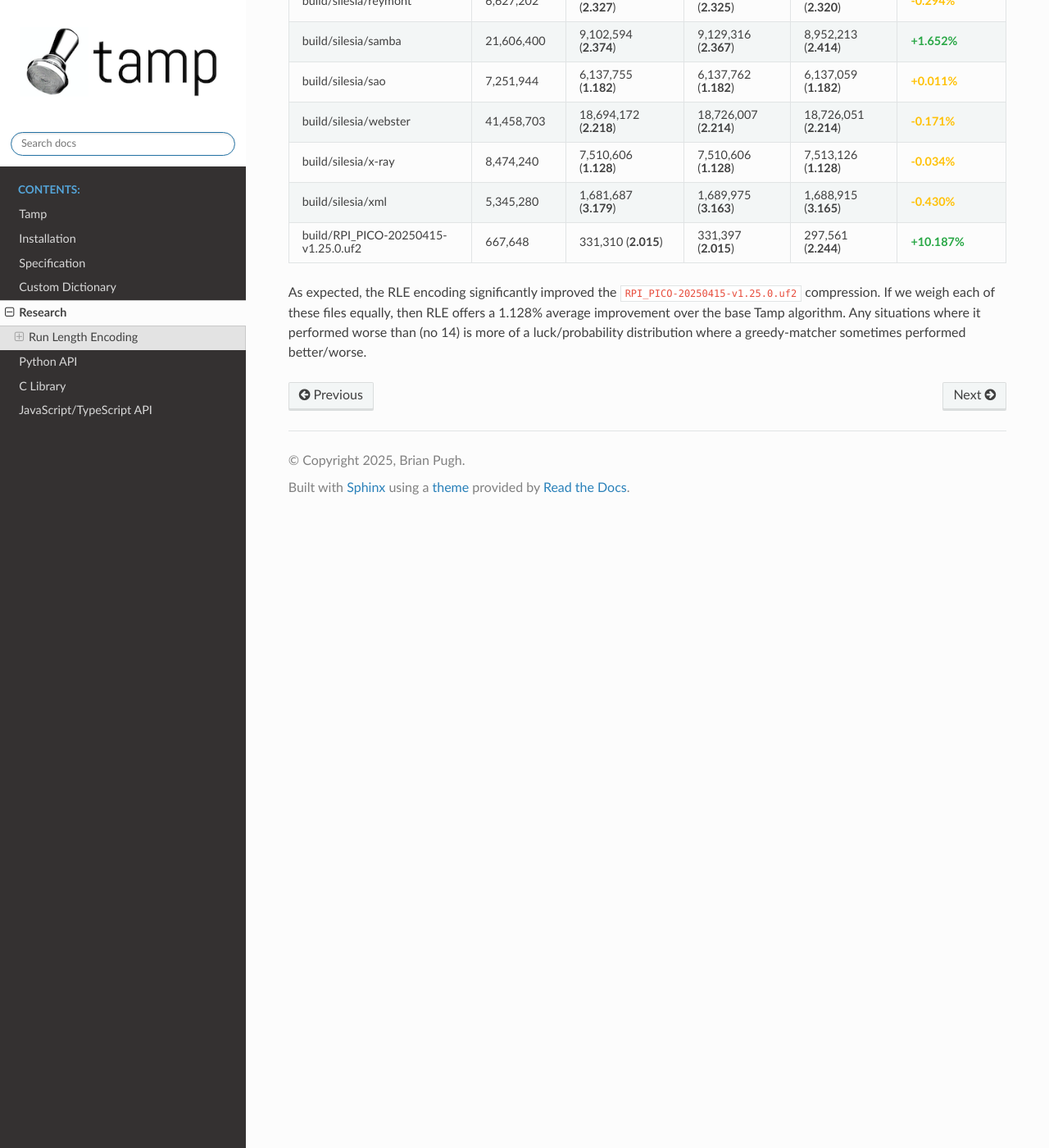
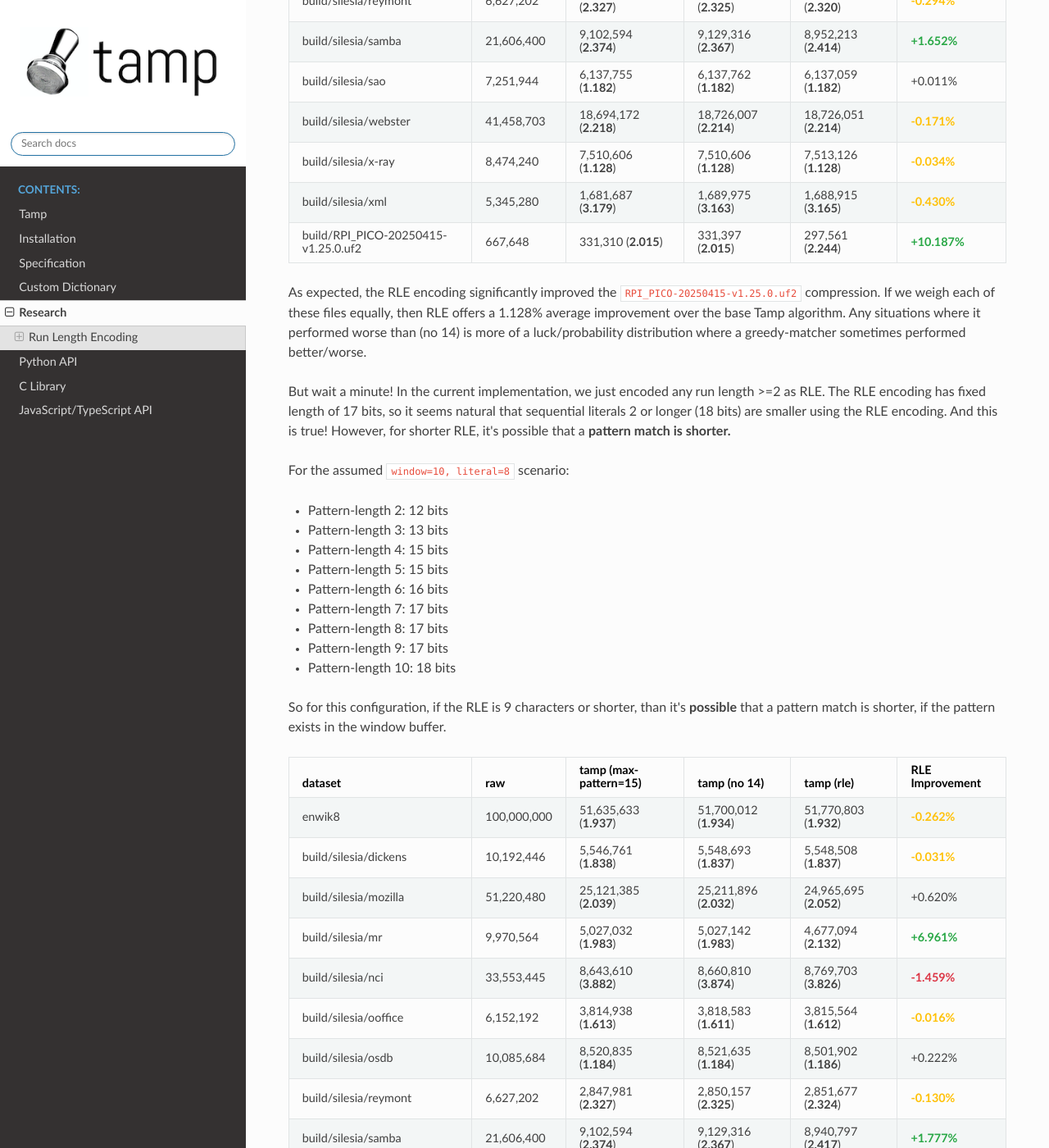
Before and after one commit to BrianPugh/tamp, a Sphinx documentation site: the page built from docs/source/research.rst, in a window 1280 px wide and 1400 px high, scrolled down 8007 px. Shown: the whole window at 82% size. Built offline with Sphinx 7.4.7 and the Read the Docs theme 3.1.0, drawn with Linux system fonts in a browser that asks for light colours; some of the changed text lies outside the part shown.

Commit message:
pattern RLE optimization

```diff
--- a/docs/source/research.rst
+++ b/docs/source/research.rst
@@ -317,7 +317,7 @@ However, since we don't want to confound longer-pattern-matching wins with match
 +-------------------------------------+-------------+--------------------------------+------------------------+------------------------+---------------------+
 | build/silesia/dickens               | 10,192,446  | 5,546,761 (**1.838**)          | 5,548,693 (**1.837**)  | 5,548,526 (**1.837**)  | :neutral:`-0.032%`  |
 +-------------------------------------+-------------+--------------------------------+------------------------+------------------------+---------------------+
-| build/silesia/mozilla               | 51,220,480  | 25,121,385 (**2.039**)         | 25,211,896 (**2.032**) | 24,984,172 (**2.050**) | :neutral:`+0.546%`  |
+| build/silesia/mozilla               | 51,220,480  | 25,121,385 (**2.039**)         | 25,211,896 (**2.032**) | 24,984,172 (**2.050**) | +0.546%             |
 +-------------------------------------+-------------+--------------------------------+------------------------+------------------------+---------------------+
 | build/silesia/mr                    | 9,970,564   | 5,027,032 (**1.983**)          | 5,027,142 (**1.983**)  | 4,683,676 (**2.129**)  | :good:`+6.830%`     |
 +-------------------------------------+-------------+--------------------------------+------------------------+------------------------+---------------------+
@@ -325,13 +325,13 @@ However, since we don't want to confound longer-pattern-matching wins with match
 +-------------------------------------+-------------+--------------------------------+------------------------+------------------------+---------------------+
 | build/silesia/ooffice               | 6,152,192   | 3,814,938 (**1.613**)          | 3,818,583 (**1.611**)  | 3,819,752 (**1.611**)  | :neutral:`-0.126%`  |
 +-------------------------------------+-------------+--------------------------------+------------------------+------------------------+---------------------+
-| build/silesia/osdb                  | 10,085,684  | 8,520,835 (**1.184**)          | 8,521,635 (**1.184**)  | 8,503,083 (**1.186**)  | :neutral:`+0.208%`  |
+| build/silesia/osdb                  | 10,085,684  | 8,520,835 (**1.184**)          | 8,521,635 (**1.184**)  | 8,503,083 (**1.186**)  | +0.208%             |
 +-------------------------------------+-------------+--------------------------------+------------------------+------------------------+---------------------+
 | build/silesia/reymont               | 6,627,202   | 2,847,981 (**2.327**)          | 2,850,157 (**2.325**)  | 2,856,347 (**2.320**)  | :neutral:`-0.294%`  |
 +-------------------------------------+-------------+--------------------------------+------------------------+------------------------+---------------------+
 | build/silesia/samba                 | 21,606,400  | 9,102,594 (**2.374**)          | 9,129,316 (**2.367**)  | 8,952,213 (**2.414**)  | :good:`+1.652%`     |
 +-------------------------------------+-------------+--------------------------------+------------------------+------------------------+---------------------+
-| build/silesia/sao                   | 7,251,944   | 6,137,755 (**1.182**)          | 6,137,762 (**1.182**)  | 6,137,059 (**1.182**)  | :neutral:`+0.011%`  |
+| build/silesia/sao                   | 7,251,944   | 6,137,755 (**1.182**)          | 6,137,762 (**1.182**)  | 6,137,059 (**1.182**)  | +0.011%             |
 +-------------------------------------+-------------+--------------------------------+------------------------+------------------------+---------------------+
 | build/silesia/webster               | 41,458,703  | 18,694,172 (**2.218**)         | 18,726,007 (**2.214**) | 18,726,051 (**2.214**) | :neutral:`-0.171%`  |
 +-------------------------------------+-------------+--------------------------------+------------------------+------------------------+---------------------+
@@ -345,3 +345,56 @@ However, since we don't want to confound longer-pattern-matching wins with match
 As expected, the RLE encoding significantly improved the ``RPI_PICO-20250415-v1.25.0.uf2`` compression.
 If we weigh each of these files equally, then RLE offers a 1.128% average improvement over the base Tamp algorithm.
 Any situations where it performed worse than (no 14) is more of a luck/probability distribution where a greedy-matcher sometimes performed better/worse.
+
+But wait a minute! In the current implementation, we just encoded any run length >=2 as RLE.
+The RLE encoding has fixed length of 17 bits, so it seems natural that sequential literals 2 or longer (18 bits) are smaller using the RLE encoding.
+And this is true!
+However, for shorter RLE, it's possible that a **pattern match is shorter.**
+
+For the assumed ``window=10, literal=8`` scenario:
+
+* Pattern-length 2: 12 bits
+* Pattern-length 3: 13 bits
+* Pattern-length 4: 15 bits
+* Pattern-length 5: 15 bits
+* Pattern-length 6: 16 bits
+* Pattern-length 7: 17 bits
+* Pattern-length 8: 17 bits
+* Pattern-length 9: 17 bits
+* Pattern-length 10: 18 bits
+
+So for this configuration, if the RLE is 9 characters or shorter, than it's **possible** that a pattern match is shorter, if the pattern exists in the window buffer.
+
++-------------------------------------+-------------+--------------------------------+------------------------+------------------------+---------------------+
+| dataset                             | raw         | tamp (max-pattern=15)          | tamp (no 14)           | tamp (rle)             | RLE Improvement     |
++=====================================+=============+================================+========================+========================+=====================+
+| enwik8                              | 100,000,000 | 51,635,633 (**1.937**)         | 51,700,012 (**1.934**) | 51,770,803 (**1.932**) | :neutral:`-0.262%`  |
++-------------------------------------+-------------+--------------------------------+------------------------+------------------------+---------------------+
+| build/silesia/dickens               | 10,192,446  | 5,546,761 (**1.838**)          | 5,548,693 (**1.837**)  | 5,548,508 (**1.837**)  | :neutral:`-0.031%`  |
++-------------------------------------+-------------+--------------------------------+------------------------+------------------------+---------------------+
+| build/silesia/mozilla               | 51,220,480  | 25,121,385 (**2.039**)         | 25,211,896 (**2.032**) | 24,965,695 (**2.052**) | +0.620%             |
++-------------------------------------+-------------+--------------------------------+------------------------+------------------------+---------------------+
+| build/silesia/mr                    | 9,970,564   | 5,027,032 (**1.983**)          | 5,027,142 (**1.983**)  | 4,677,094 (**2.132**)  | :good:`+6.961%`     |
++-------------------------------------+-------------+--------------------------------+------------------------+------------------------+---------------------+
+| build/silesia/nci                   | 33,553,445  | 8,643,610 (**3.882**)          | 8,660,810 (**3.874**)  | 8,769,703 (**3.826**)  | :bad:`-1.459%`      |
++-------------------------------------+-------------+--------------------------------+------------------------+------------------------+---------------------+
+| build/silesia/ooffice               | 6,152,192   | 3,814,938 (**1.613**)          | 3,818,583 (**1.611**)  | 3,815,564 (**1.612**)  | :neutral:`-0.016%`  |
++-------------------------------------+-------------+--------------------------------+------------------------+------------------------+---------------------+
+| build/silesia/osdb                  | 10,085,684  | 8,520,835 (**1.184**)          | 8,521,635 (**1.184**)  | 8,501,902 (**1.186**)  | +0.222%             |
++-------------------------------------+-------------+--------------------------------+------------------------+------------------------+---------------------+
+| build/silesia/reymont               | 6,627,202   | 2,847,981 (**2.327**)          | 2,850,157 (**2.325**)  | 2,851,677 (**2.324**)  | :neutral:`-0.130%`  |
++-------------------------------------+-------------+--------------------------------+------------------------+------------------------+---------------------+
+| build/silesia/samba                 | 21,606,400  | 9,102,594 (**2.374**)          | 9,129,316 (**2.367**)  | 8,940,797 (**2.417**)  | :good:`+1.777%`     |
++-------------------------------------+-------------+--------------------------------+------------------------+------------------------+---------------------+
+| build/silesia/sao                   | 7,251,944   | 6,137,755 (**1.182**)          | 6,137,762 (**1.182**)  | 6,137,003 (**1.182**)  | +0.012%             |
++-------------------------------------+-------------+--------------------------------+------------------------+------------------------+---------------------+
+| build/silesia/webster               | 41,458,703  | 18,694,172 (**2.218**)         | 18,726,007 (**2.214**) | 18,725,916 (**2.214**) | :neutral:`-0.170%`  |
++-------------------------------------+-------------+--------------------------------+------------------------+------------------------+---------------------+
+| build/silesia/x-ray                 | 8,474,240   | 7,510,606 (**1.128**)          | 7,510,606 (**1.128**)  | 7,511,115 (**1.128**)  | :neutral:`-0.007%`  |
++-------------------------------------+-------------+--------------------------------+------------------------+------------------------+---------------------+
+| build/silesia/xml                   | 5,345,280   | 1,681,687 (**3.179**)          | 1,689,975 (**3.163**)  | 1,688,422 (**3.166**)  | :neutral:`-0.400%`  |
++-------------------------------------+-------------+--------------------------------+------------------------+------------------------+---------------------+
+| build/RPI_PICO-20250415-v1.25.0.uf2 | 667,648     | 331,310 (**2.015**)            | 331,397 (**2.015**)    | 296,512 (**2.252**)    | :good:`+10.503%`    |
++-------------------------------------+-------------+--------------------------------+------------------------+------------------------+---------------------+
+
+With this additional optimization, our improvement is now an average of 1.259% improvement over the baseline Tamp algorithm.
```
Also changed, not shown: 1 other file.
